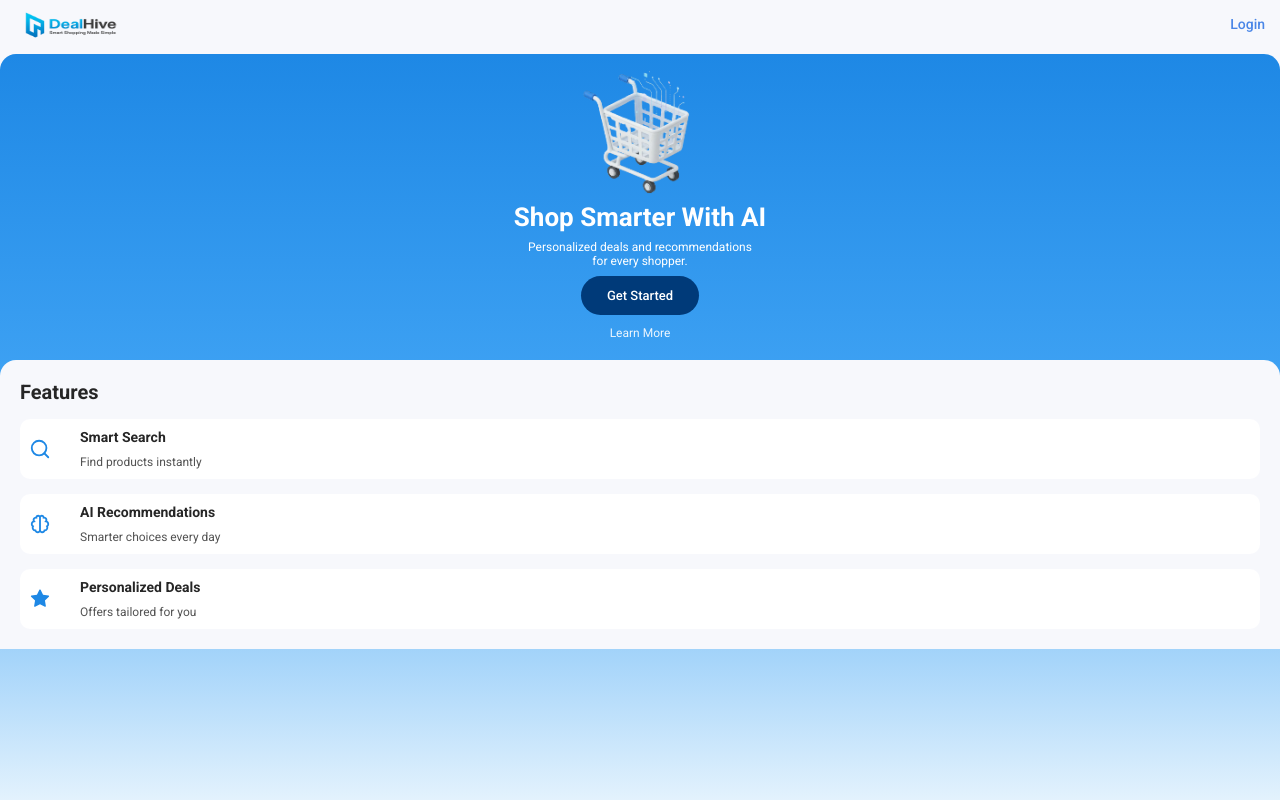
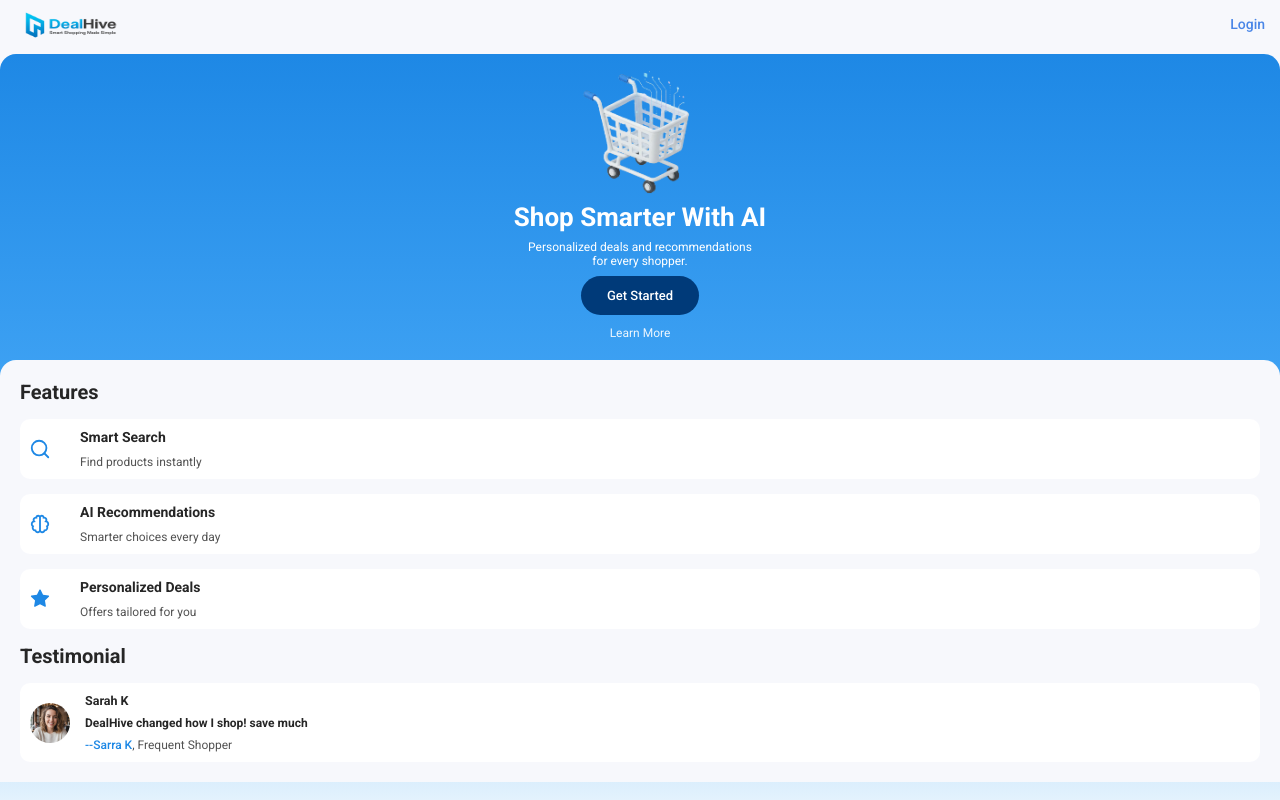
Before and after one commit to AmalRajMP/DealHive, a React (Create React App) app in the folder frontend/: page / in a window 1280 px wide. Built offline with nearby package versions, Linux system fonts and the light colour scheme.

Commit message:
feat: implement testimonial section with profile and description

```diff
--- a/frontend/src/pages/LandingPage/index.js
+++ b/frontend/src/pages/LandingPage/index.js
@@ -4,6 +4,7 @@ import FeatureItem from '../../components/FeatureItem'
 
 import Logo from '../../assets/Logo.png'
 import CartImage from '../../assets/CartImage.png'
+import Testimonial_Avatar from '../../assets/Testimonial_Avatar.jpg'
 
 import { FiSearch } from 'react-icons/fi'
 import { BiBrain } from 'react-icons/bi'
@@ -23,8 +24,15 @@ import {
   HeroButton,
   HeroLink,
   FeaturesSection,
-  FeaturesTitle,
   FeaturesList,
+  SectionHeading,
+  TestimonialSection,
+  TestimonialAvatar,
+  TestimonialDetails,
+  TestimonialName,
+  TestimonialDescription,
+  TestimonialSubtext,
+  ProfileName,
 } from './styledComponents'
 
 const featuresList = [
@@ -75,12 +83,28 @@ const LandingPage = () => {
           <HeroLink>Learn More</HeroLink>
         </HeroSection>
         <FeaturesSection>
-          <FeaturesTitle>Features</FeaturesTitle>
+          <SectionHeading>Features</SectionHeading>
           <FeaturesList>
             {featuresList.map((eachItem) => (
               <FeatureItem key={eachItem.id} featureDetails={eachItem} />
             ))}
           </FeaturesList>
+          <SectionHeading>Testimonial</SectionHeading>
+          <TestimonialSection>
+            <TestimonialAvatar
+              src={Testimonial_Avatar}
+              alt="testimonial avatar"
+            />
+            <TestimonialDetails>
+              <TestimonialName>Sarah K</TestimonialName>
+              <TestimonialDescription>
+                DealHive changed how I shop! save much
+              </TestimonialDescription>
+              <TestimonialSubtext>
+                <ProfileName>--Sarra K</ProfileName>, Frequent Shopper
+              </TestimonialSubtext>
+            </TestimonialDetails>
+          </TestimonialSection>
         </FeaturesSection>
       </SectionWrapper>
     </MainContainer>
--- a/frontend/src/pages/LandingPage/styledComponents.js
+++ b/frontend/src/pages/LandingPage/styledComponents.js
@@ -110,10 +110,11 @@ export const FeaturesSection = styled.div`
   border-top-right-radius: 16px;
   padding: 20px;
 `
-export const FeaturesTitle = styled.h2`
+export const SectionHeading = styled.h2`
   color: #262626;
   font-size: 20px;
 `
+
 export const FeaturesList = styled.ul`
   width: 100%;
   list-style-type: none;
@@ -121,3 +122,43 @@ export const FeaturesList = styled.ul`
   flex-direction: column;
   gap: 15px;
 `
+/* Testimonial Section */
+
+export const TestimonialSection = styled.div`
+  width: 100%;
+  background-color: #ffffff;
+  display: flex;
+  align-items: center;
+  border-radius: 10px;
+  padding: 10px;
+`
+export const TestimonialAvatar = styled.img`
+  height: 40px;
+  width: 40px;
+  margin-right: 15px;
+  border-radius: 50%;
+`
+export const TestimonialDetails = styled.div`
+  display: flex;
+  flex-direction: column;
+  gap: 8px;
+`
+export const TestimonialName = styled.p`
+  color: #262626;
+  font-size: 12.5px;
+  font-weight: 600;
+`
+export const TestimonialDescription = styled.p`
+  color: #262626;
+  font-size: 12px;
+  font-weight: 600;
+`
+export const TestimonialSubtext = styled.p`
+  color: #525252;
+  font-size: 12px;
+`
+export const ProfileName = styled.span`
+  color: #1e88e5;
+  font-size: 12px;
+  font-weight: 500;
+`
```
Also changed, not shown: frontend/src/assets/Testimonial_Avatar.jpg (added).
